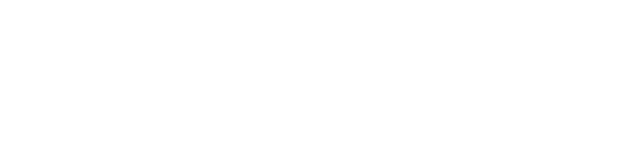
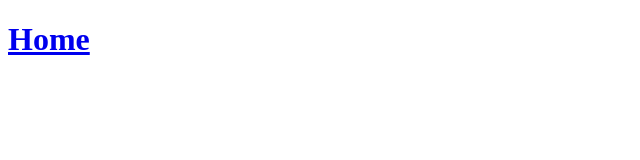
Before and after one commit to arwanasreddin/odin-recipes, a plain HTML site: page recipes/mashed-potatoes.html in a window 1280 px wide. Shown: the whole page, without its empty margins (0-640 px from the left). Drawn offline with Linux system fonts and the light colour scheme.

Commit message:
Add a link to the home page

```diff
--- a/recipes/mashed-potatoes.html
+++ b/recipes/mashed-potatoes.html
@@ -5,5 +5,7 @@
     <title>Mashed Potatoes</title>
   </head>
   <body>
+    <h1><h1>
+    <a href="../index.html">Home</a>
   </body>
 </html>
```
